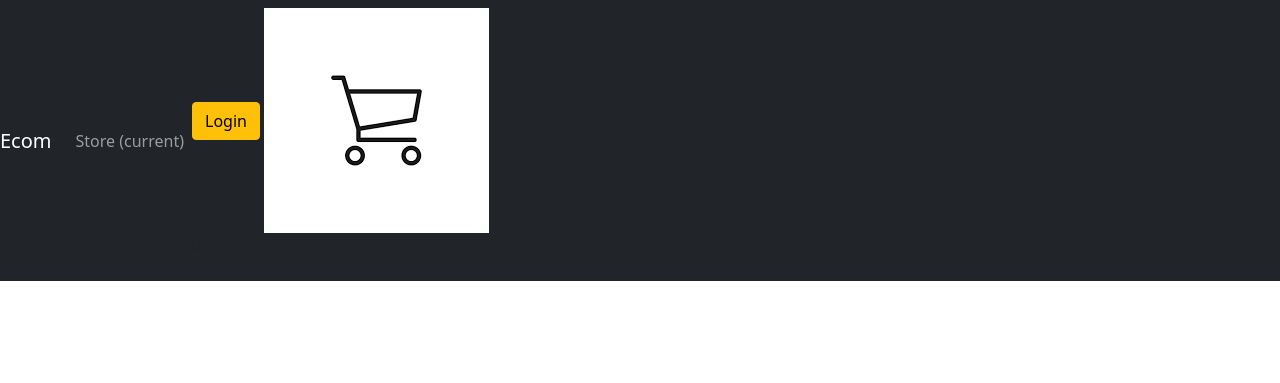
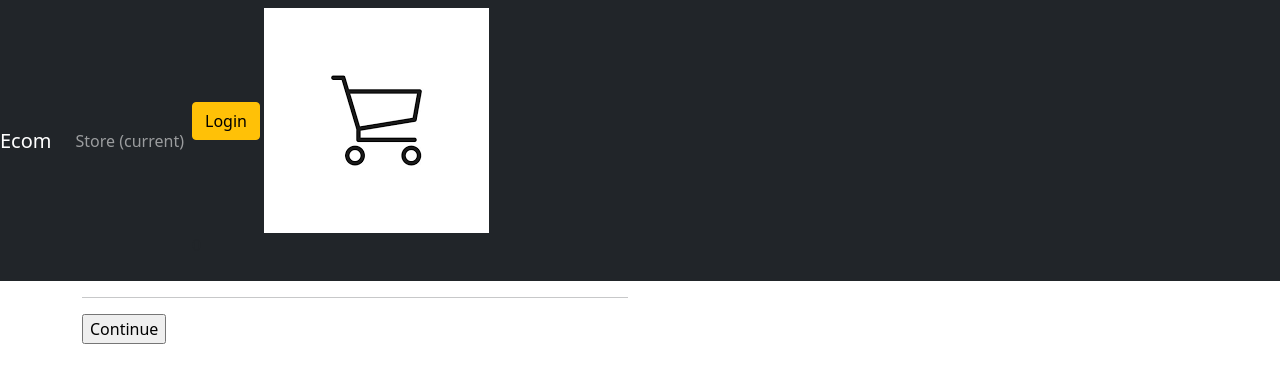
Before and after one commit to petre-marian-vaduva/Ecommerce, a Django app: page /checkout/ in a window 1280 px wide. Shown: the top 383 px of the page. Run offline with Django 4.2, Linux system fonts and the light colour scheme.

Commit message:
Update checkout.html

```diff
--- a/project1/store/templates/store/checkout.html
+++ b/project1/store/templates/store/checkout.html
@@ -4,7 +4,17 @@
     <div class="row">
         <div class="col-lg-6">
             <div class="box-element" id="form-wrapper">
+                <form id="form" action="">
+                    <div id="user-info">
 
+                    </div>
+
+                    <div id="shipping-info">
+
+                    </div>
+                    <hr>
+                    <input type="submit" value="Continue">
+                </form>
             </div>
         </div>
 
```
